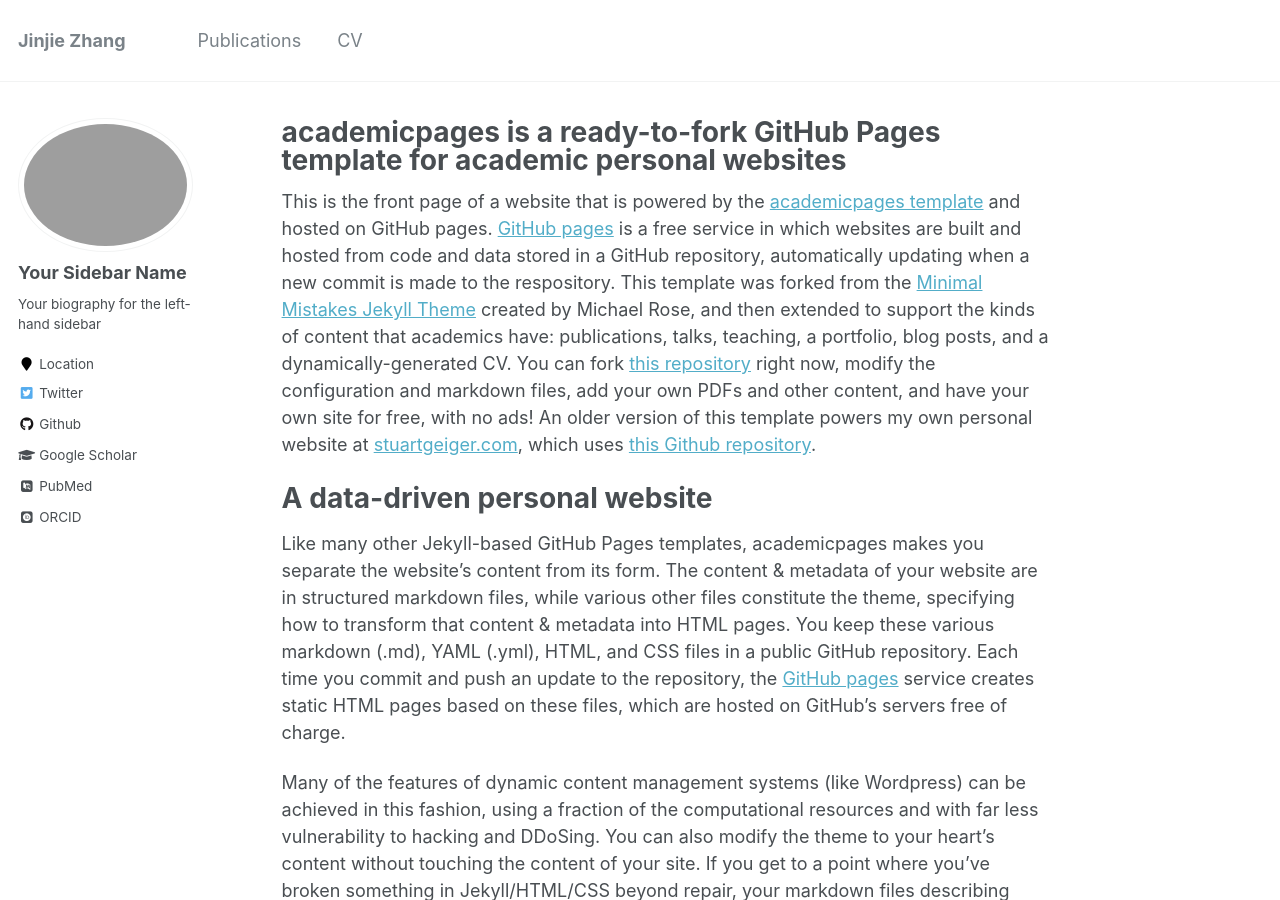
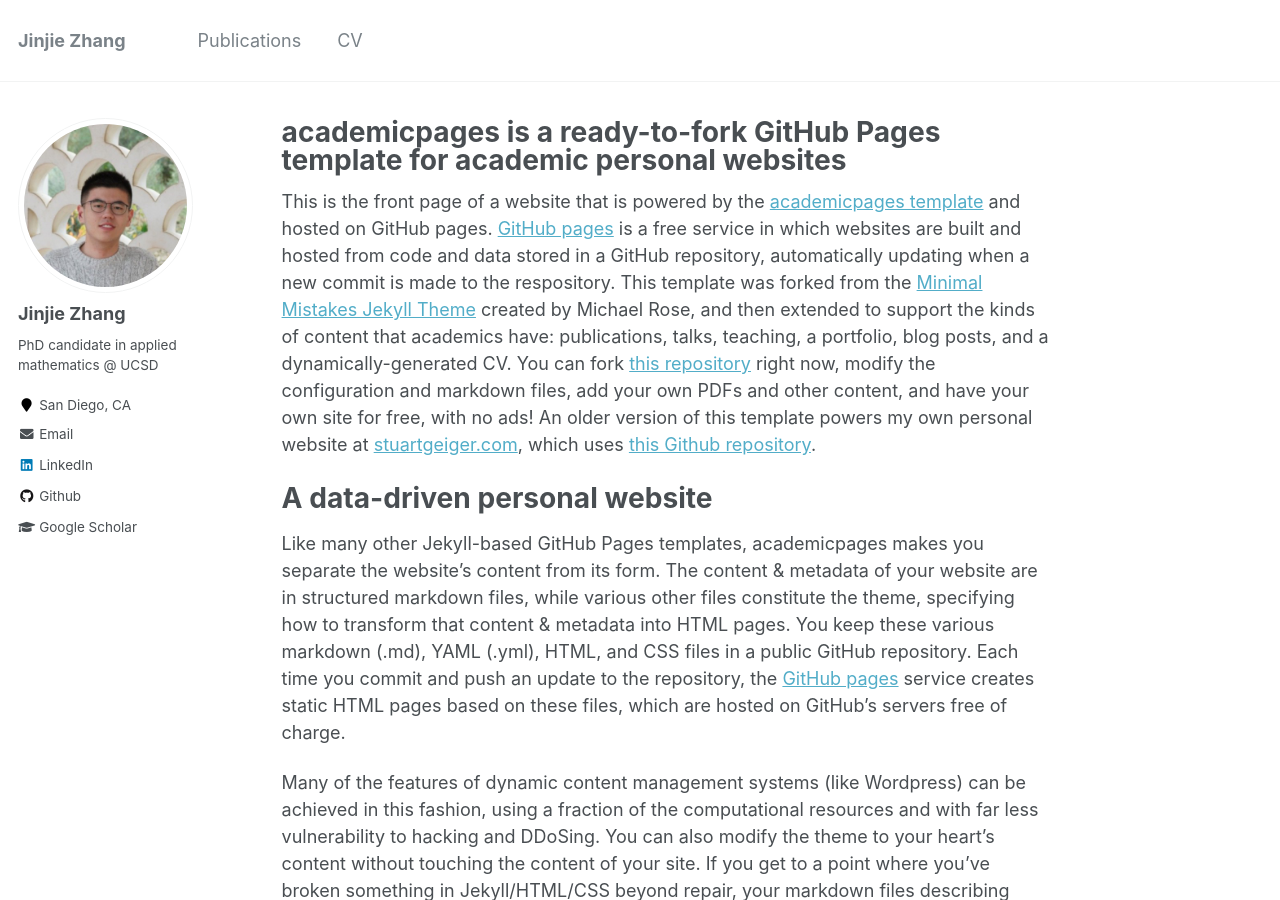
Before and after one commit to jayzhang0727/jayzhang0727.github.io, a Jekyll site: the page built from _pages/about.md, in a window 1280 px wide and 900 px high. Built offline with Jekyll 4.4.1, drawn with Linux system fonts in a browser that asks for light colours; some web fonts are replaced.

Commit message:
Update _config.yml

```diff
--- a/_config.yml
+++ b/_config.yml
@@ -10,10 +10,10 @@ locale                   : "en-US"
 title                    : "Jinjie Zhang"
 title_separator          : "-"
 name                     : &name "Jinjie Zhang"
-description              : &description "personal description"
+description              : &description "PhD candidate in applied mathematics @ UCSD"
 url                      : https://jayzhang0727.github.io # the base hostname & protocol for your site e.g. "https://mmistakes.github.io"
 baseurl                  : "" # the subpath of your site, e.g. "/blog"
-repository               : "academicpages/academicpages.github.io"
+repository               : "jayzhang0727/jayzhang0727.github.io"
 teaser                   :  # filename of teaser fallback teaser image placed in /images/, .e.g. "500x300.png"
 breadcrumbs              : false # true, false (default)
 words_per_minute         : 160
@@ -80,41 +80,41 @@ analytics:
 
 # Site Author
 author:
-  name             : "Your Sidebar Name"
-  avatar           : "profile.png"
-  bio              : "Your biography for the left-hand sidebar"
-  location         : "Location"
-  employer         :
-  pubmed           : "https://www.ncbi.nlm.nih.gov/pubmed/?term=john+snow"
-  googlescholar    : "http://yourfullgooglescholarurl.com"
-  email            :
-  researchgate     :  # example: "https://www.researchgate.net/profile/yourprofile"
-  uri              :
-  bitbucket        :
-  codepen          :
-  dribbble         :
-  flickr           :
-  facebook         :
-  foursquare       :
-  github           : "academicpages"
-  google_plus      :
-  keybase          :
-  instagram        :
-  impactstory      : #"https://profiles.impactstory.org/u/xxxx-xxxx-xxxx-xxxx"
-  lastfm           :
-  linkedin         :
-  orcid            : "http://orcid.org/yourorcidurl"
-  pinterest        :
-  soundcloud       :
-  stackoverflow    : # http://stackoverflow.com/users/123456/username
-  steam            :
-  tumblr           :
-  twitter          : "replacethistwitterhandle"
-  vine             :
-  weibo            :
-  xing             :
-  youtube          :
-  wikipedia        :
+  name             : "Jinjie Zhang"
+  avatar           : "Jinjie Zhang.jpeg"
+  bio              : "PhD candidate in applied mathematics @ UCSD"
+  location         : "San Diego, CA"
+#   employer         :
+#   pubmed           :
+  googlescholar    : "https://scholar.google.com/citations?user=YCR4koUAAAAJ&hl=en"
+  email            : "jiz003@ucsd.edu"
+#   researchgate     :
+#   uri              :
+#   bitbucket        :
+#   codepen          :
+#   dribbble         :
+#   flickr           :
+#   facebook         :
+#   foursquare       :
+  github           : "https://github.com/jayzhang0727"
+#   google_plus      :
+#   keybase          :
+#   instagram        :
+#   impactstory      :
+#   lastfm           :
+  linkedin         : "https://www.linkedin.com/in/jinjie-zhang-425940122"
+#   orcid            :
+#   pinterest        :
+#   soundcloud       :
+#   stackoverflow    :
+#   steam            :
+#   tumblr           :
+#   twitter          :
+#   vine             :
+#   weibo            :
+#   xing             :
+#   youtube          :
+#   wikipedia        :
 
 
 # Reading Files
```
